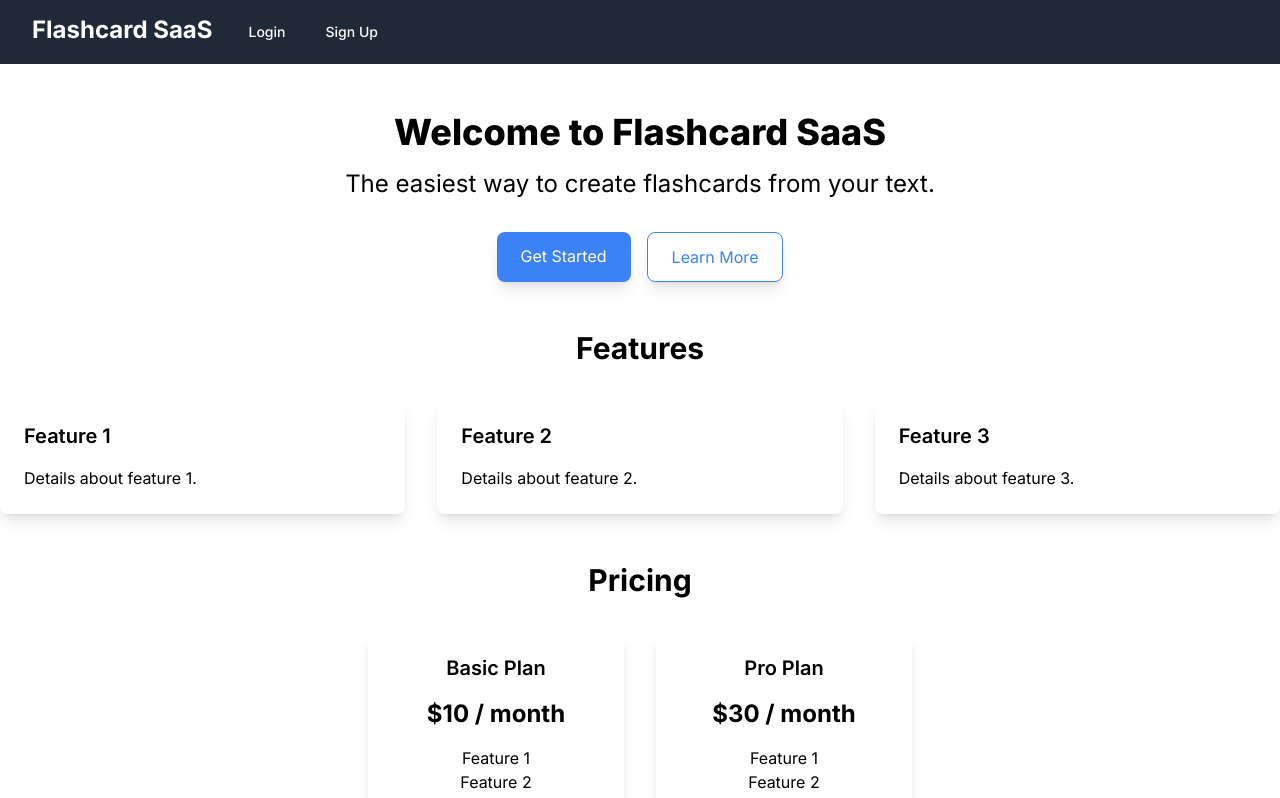
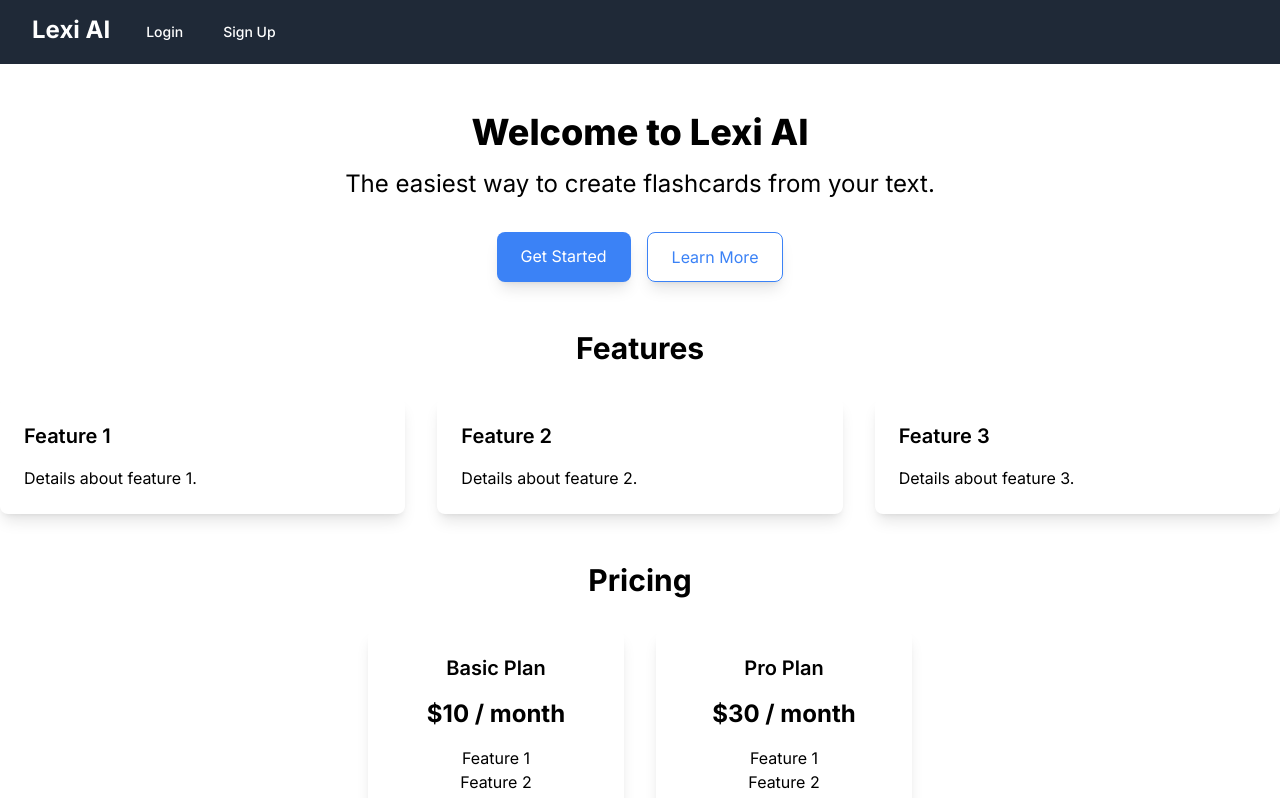
Before and after one commit to minahil-105/lexiAI, a Next.js app in the folder lexiai/: page / in a window 1280 px wide. Shown: the top 798 px of the page. Built offline with nearby package versions, Linux system fonts and the light colour scheme; no server answers.

Commit message:
updated page.js

```diff
--- a/lexiai/app/page.js
+++ b/lexiai/app/page.js
@@ -34,7 +34,7 @@ export default function Home() {
             </div>
             <div className="flex-1 flex items-center justify-center sm:items-stretch sm:justify-start">
               <div className="flex-shrink-0">
-                <h1 className="text-2xl font-bold">Flashcard SaaS</h1>
+                <h1 className="text-2xl font-bold">Lexi AI</h1>
               </div>
               <div className="hidden sm:block sm:ml-6">
                 <div className="flex space-x-4">
@@ -65,7 +65,7 @@ export default function Home() {
       <main>
         <section className="text-center my-12">
           <h1 className="text-4xl font-extrabold mb-4">
-            Welcome to Flashcard SaaS
+            Welcome to Lexi AI
           </h1>
           <h2 className="text-2xl mb-8">
             The easiest way to create flashcards from your text.
```
